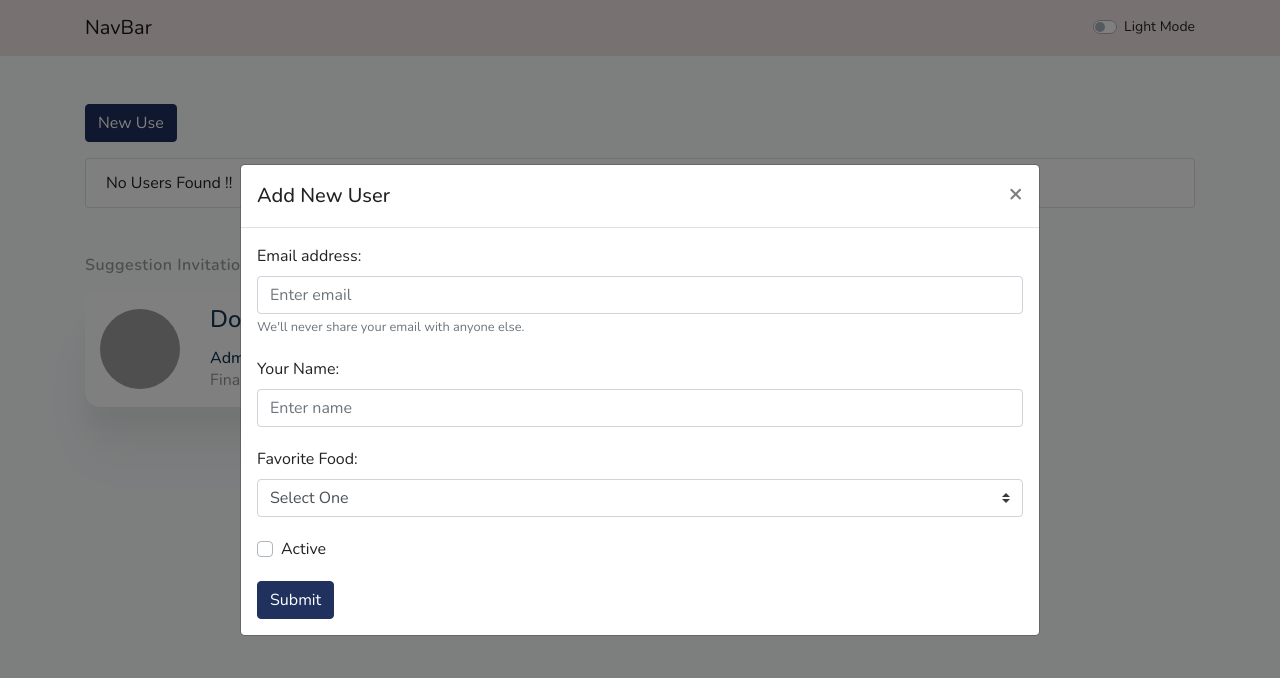
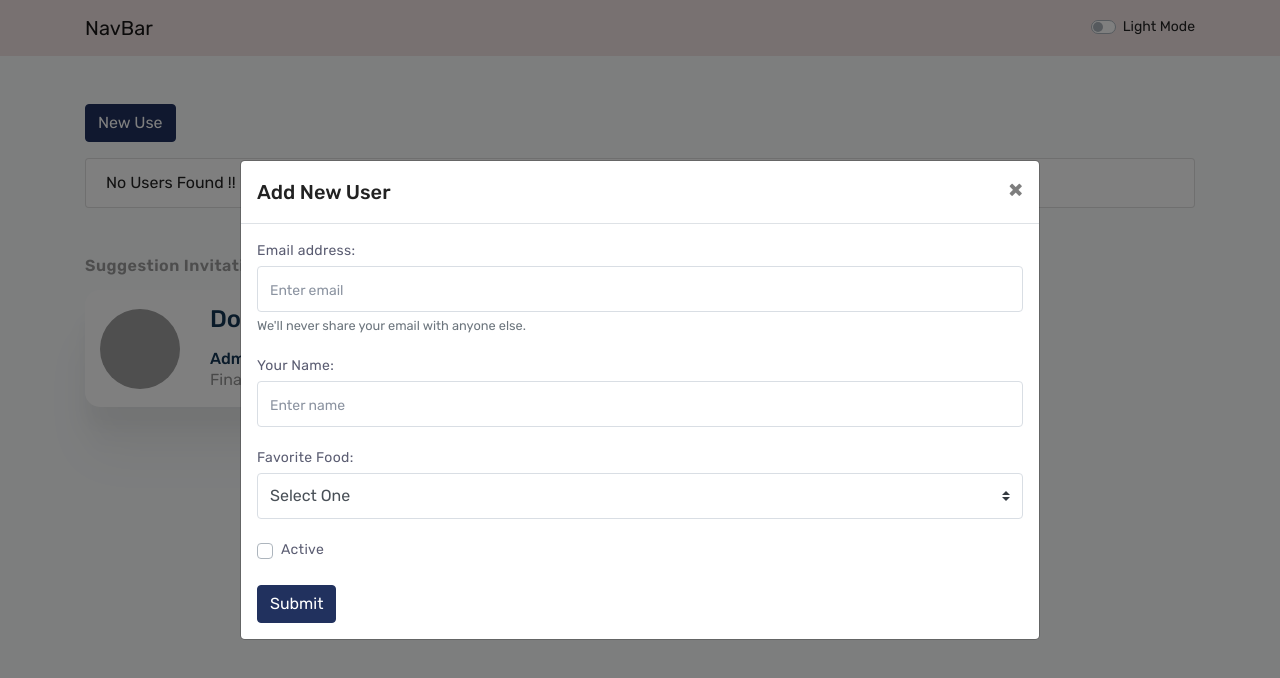
Before and after one commit to sumeetpatelofficial/vuePractice, a Vue app: page / in a window 1280 px wide. Both pictures are taken after a click on the button "New Use". Shown: the top 678 px of the page. Built offline with nearby package versions, Linux system fonts and the light colour scheme; grey boxes are pictures that could not be loaded.

Commit message:
updated home page.

```diff
--- /dev/null
+++ b/src/assets/scss/_form.scss
@@ -0,0 +1,29 @@
+.form-group{
+    label{
+        color: #5B5D72;
+        font-size: 14px;
+        letter-spacing: 0.3px;
+        margin-bottom: 5px;
+    }
+}
+
+@mixin placeholder {
+    &::-webkit-input-placeholder {@content};
+    &:-moz-placeholder           {@content};
+    &::-moz-placeholder          {@content};
+    &:-ms-input-placeholder      {@content}
+}
+
+.form-control{
+    border-color: #D9DEE4;
+    border-width:0.115rem;
+    height:calc(1.8em + 0.75rem + 5px);
+    @include placeholder{
+        font-size: 14px;
+        color: #8B93A0;
+    }
+    &:focus, &:visited{
+        box-shadow: unset;
+        border-color: #cacdd1;
+    }
+}
--- a/src/assets/scss/app.scss
+++ b/src/assets/scss/app.scss
@@ -1,8 +1,9 @@
-@import url('https://fonts.googleapis.com/css2?family=Nunito:wght@300;400;500;600;700&display=swap');
+@import url('https://fonts.googleapis.com/css2?family=Rubik:wght@300;400;500;600;700&display=swap');
 @import 'variables';
 @import "node_modules/bootstrap/scss/bootstrap";
 @import "node_modules/bootstrap-vue/src/index.scss";
-// @import "contactcard";
+@import "contactcard";
+@import "form";
 
 :root
 {
@@ -61,7 +62,7 @@ html,body{
     transition:color var(--duration) var(--timing), background-color var(--duration) var(--timing);
 }
 body{
-  font-family: 'Nunito', sans-serif;
+  font-family: 'Rubik', sans-serif;
   color: var(--text-color);
 }
 
--- a/src/views/Home.vue
+++ b/src/views/Home.vue
@@ -52,7 +52,7 @@
     </div>
 
     <b-modal centered size="lg" id="modal-1" title="Add New User" hide-footer>
-      <form @submit="saveUser()">
+      <form @submit.prevent.stop="saveUser">
         <b-form-group
           id="input-group-1"
           label="Email address:"
@@ -87,7 +87,7 @@
         <b-form-group id="input-group-4">
           <b-form-checkbox v-model="user.checked">Active</b-form-checkbox>
         </b-form-group>
-      <b-button variant="primary">Submit</b-button>
+        <b-button type="submit" variant="primary">Submit</b-button>
       </form>
     </b-modal>
 
@@ -118,7 +118,7 @@ export default class Home extends Vue {
   mounted(){
     this.users = this.$store.state.user;
     document.documentElement.className = this.themeMode ? 'dark':'light';
-    // sample.masrat();
+    sample.masrat();
   }
 
   saveUser(){
@@ -138,7 +138,7 @@ export default class Home extends Vue {
 }
 </script>
 
-<style scoped>
+<style scoped lang="scss">
   .form-group{
     margin-bottom: 20px;
   }
```
Also changed, not shown: src/assets/patch.jpg (added), src/toDo.txt (added). Lines whose indentation alone changed are shown as unchanged.
